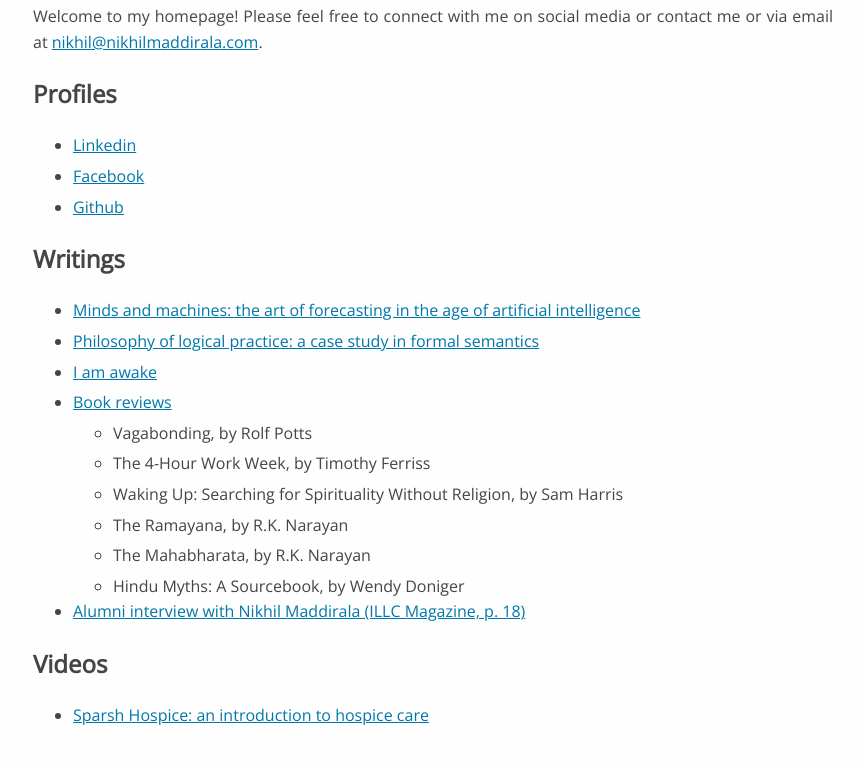
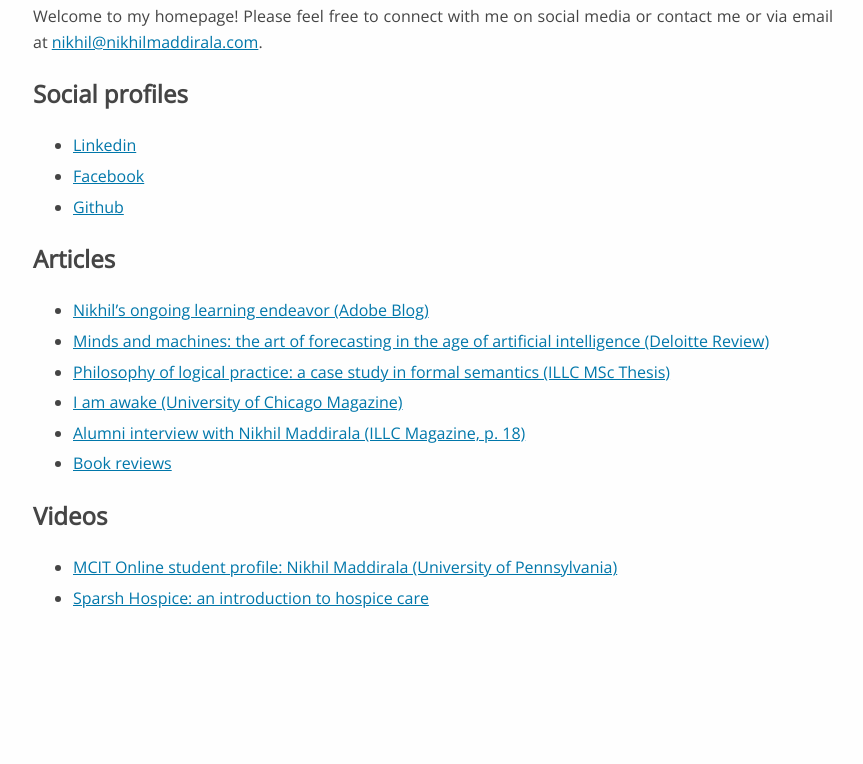
Before and after one commit to nikhilmaddirala/nikhilmaddirala.github.io, a plain HTML site: page index.html in a window 1280 px wide. Shown: the part 138-902 px from the top of the page, without its empty margins (207-1070 px from the left). After the commit the page ends 813 px from the top, so only its background shows below. Drawn offline with nearby package versions, Linux system fonts and the light colour scheme.

Commit message:
Add Adobe and UPenn content

```diff
--- a/index.html
+++ b/index.html
@@ -18,33 +18,26 @@
 			Welcome to my homepage! Please feel free to connect with me on social media or contact me or via email at <a href="mailto:nikhil@nikhilmaddirala.com">nikhil@nikhilmaddirala.com</a>.
 		</p>
 
-		<h2>Profiles</h2>
+		<h2>Social profiles</h2>
 		<ul>
 			<li><a href="https://linkedin.com/in/nikhilmaddirala">Linkedin</a></li>
 			<li><a href="https://facebook.com/nikhil.maddirala">Facebook</a></li>
 			<li><a href="https://github.com/nikhilmaddirala?tab=repositories">Github</a></li>
 		</ul>
 
-		<h2>Writings</h2>
+		<h2>Articles</h2>
 		<ul>
-			<li><a href="https://www2.deloitte.com/insights/us/en/deloitte-review/issue-19/art-of-forecasting-human-in-the-loop-machine-learning.html">Minds and machines: the art of forecasting in the age of artificial intelligence</a></li>
-			<li><a href="https://eprints.illc.uva.nl/id/document/2184">Philosophy of logical practice: a case study in formal semantics</a></li>
-			<li><a href="https://college.uchicago.edu/news/student-stories/i-am-awake">I am awake</a></li>
+			<li><a href="https://blogs.adobe.com/adobelife/2020/06/09/nikhil-maddirala/"> Nikhil’s ongoing learning endeavor (Adobe Blog)</a></li>
+			<li><a href="https://www2.deloitte.com/insights/us/en/deloitte-review/issue-19/art-of-forecasting-human-in-the-loop-machine-learning.html">Minds and machines: the art of forecasting in the age of artificial intelligence (Deloitte Review)</a></li>
+			<li><a href="https://eprints.illc.uva.nl/id/document/2184">Philosophy of logical practice: a case study in formal semantics (ILLC MSc Thesis)</a></li>
+			<li><a href="https://college.uchicago.edu/news/student-stories/i-am-awake">I am awake (University of Chicago Magazine)</a></li>
+			<li><a href="https://www.illc.uva.nl/AbouttheILLC/Activities/ILLCMagazine/ILLC_Mag_15.pdf">Alumni interview with Nikhil Maddirala (ILLC Magazine, p. 18)</a></li>
 			<li><a href="https://medium.com/@nikhil.maddirala/book-reviews-by-nikhil-maddirala-4ab31a035ac6">Book reviews</a></li>
-			<ul>
-				<li>Vagabonding, by Rolf Potts</li>
-				<li>The 4-Hour Work Week, by Timothy Ferriss</li>
-				<li>Waking Up: Searching for Spirituality Without Religion, by Sam Harris</li>
-				<li>The Ramayana, by R.K. Narayan</li>
-				<li>The Mahabharata, by R.K. Narayan</li>
-				<li>Hindu Myths: A Sourcebook, by Wendy Doniger</li>
-
-			</ul>
-			<li><a href="https://www.illc.uva.nl/AbouttheILLC/Activities/ILLCMagazine/ILLC_Mag_15.pdf">Alumni interview with Nikhil Maddirala (ILLC Magazine, p. 18)</a></li>
 		</ul>
 
 		<h2>Videos</h2>
 		<ul>
+			<li><a href="https://www.youtube.com/watch?v=3I932_QcQ5E">MCIT Online student profile: Nikhil Maddirala (University of Pennsylvania)</a></li>
 			<li><a href="https://www.youtube.com/watch?v=oLgrMU2iCdQ">Sparsh Hospice: an introduction to hospice care</a></li>
 		</ul>
 	</body>
```
